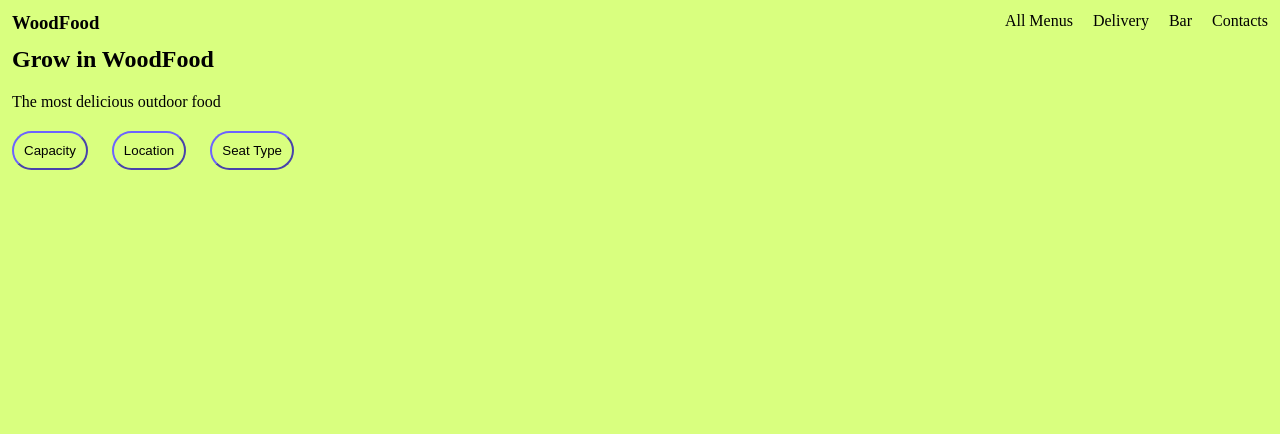
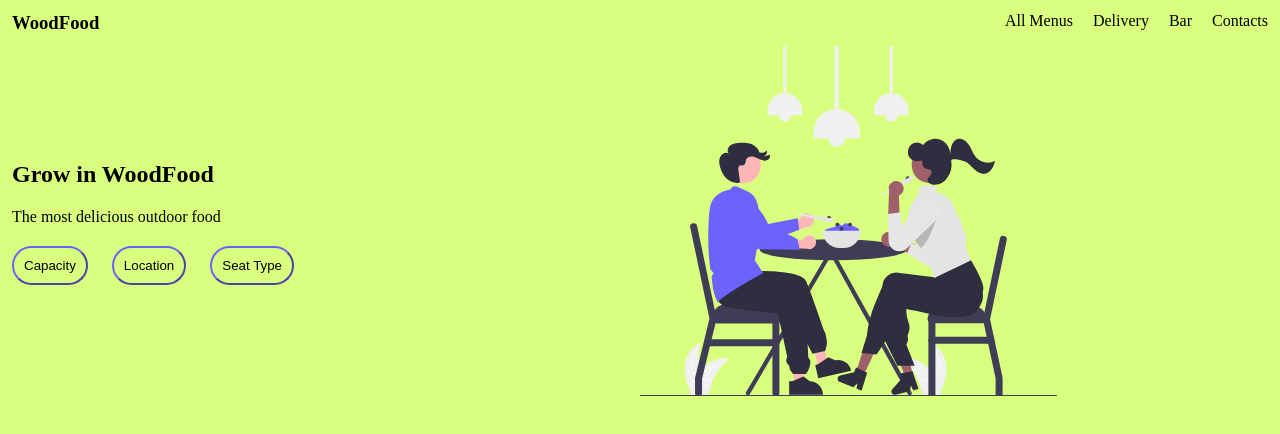
Before and after one commit to lukaasunmari/resturantlandpage, a plain HTML site: page index.html in a window 1280 px wide. Drawn offline with Linux system fonts and the light colour scheme; the site is published under a folder, as on GitHub Pages, so addresses that start at the root find nothing.

Commit message:
image path

```diff
--- a/index.html
+++ b/index.html
@@ -38,7 +38,7 @@
 
         <!-- Hero Image -->
         <div class="hero-img">
-            <img src="/assets/landingPic.svg" alt="">
+            <img src="assets/landingPic.svg" alt="">
         </div>
 
     </section>
```
